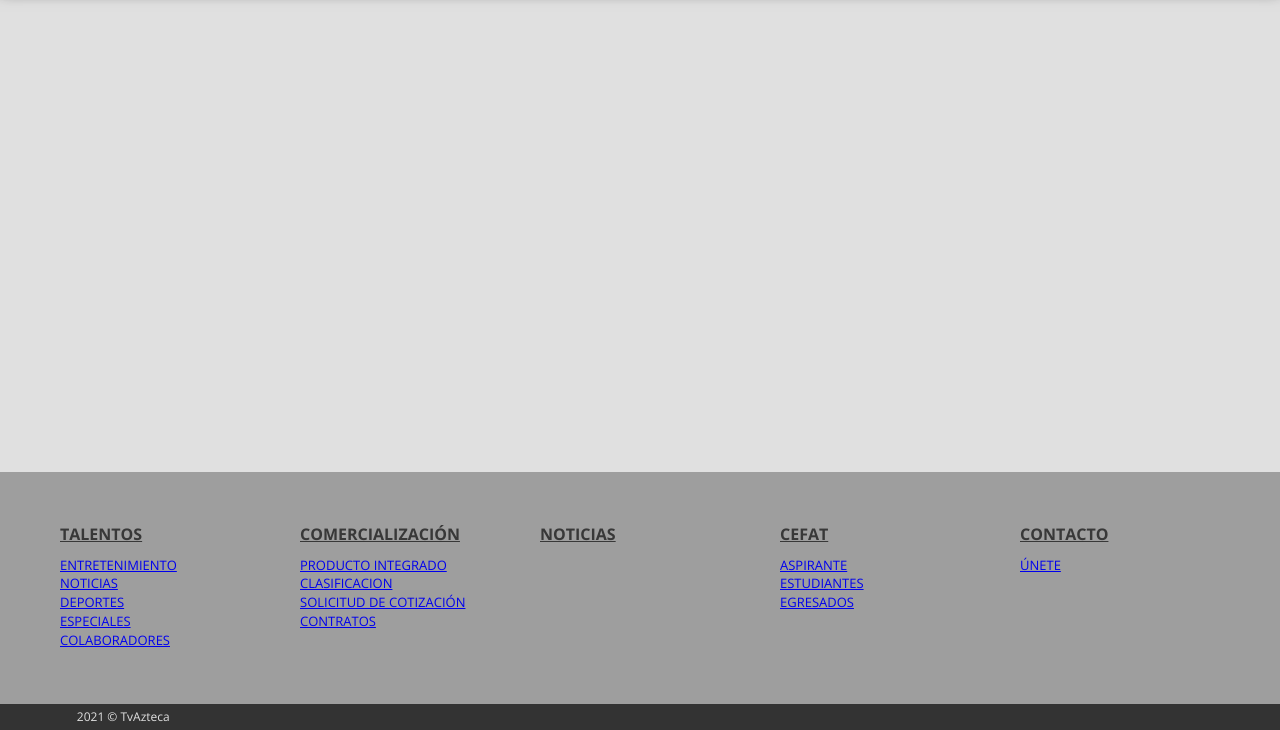
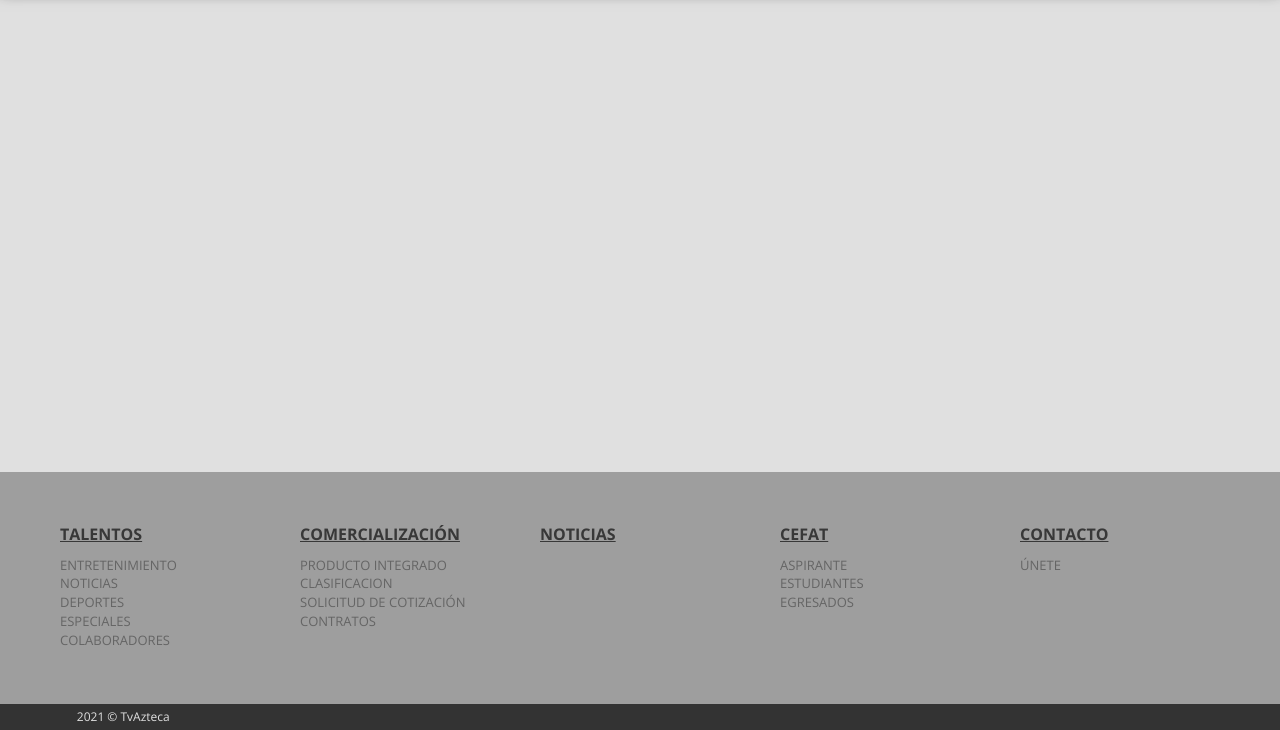
Before and after one commit to Bayayo/Talentos, a website built with Parcel: page index.html in a window 1280 px wide. Shown: the part 70-800 px from the top of the page. Built offline with nearby package versions, Linux system fonts and the light colour scheme.

Commit message:
Links Footer

```diff
--- a/css/talento.css
+++ b/css/talento.css
@@ -132,6 +132,19 @@ footer ul li{
   text-transform: uppercase;
   font-size: 13px;
   padding-top: 4px;
+}
+
+footer ul li a{
+  color: #656565;
+  text-decoration: none!important;
+}
+
+footer ul li a:link {
+  text-decoration: none!important;
+}
+
+footer ul li a:visited {
+  background-color: none;
 }
 
 footer ul li:hover {
```
